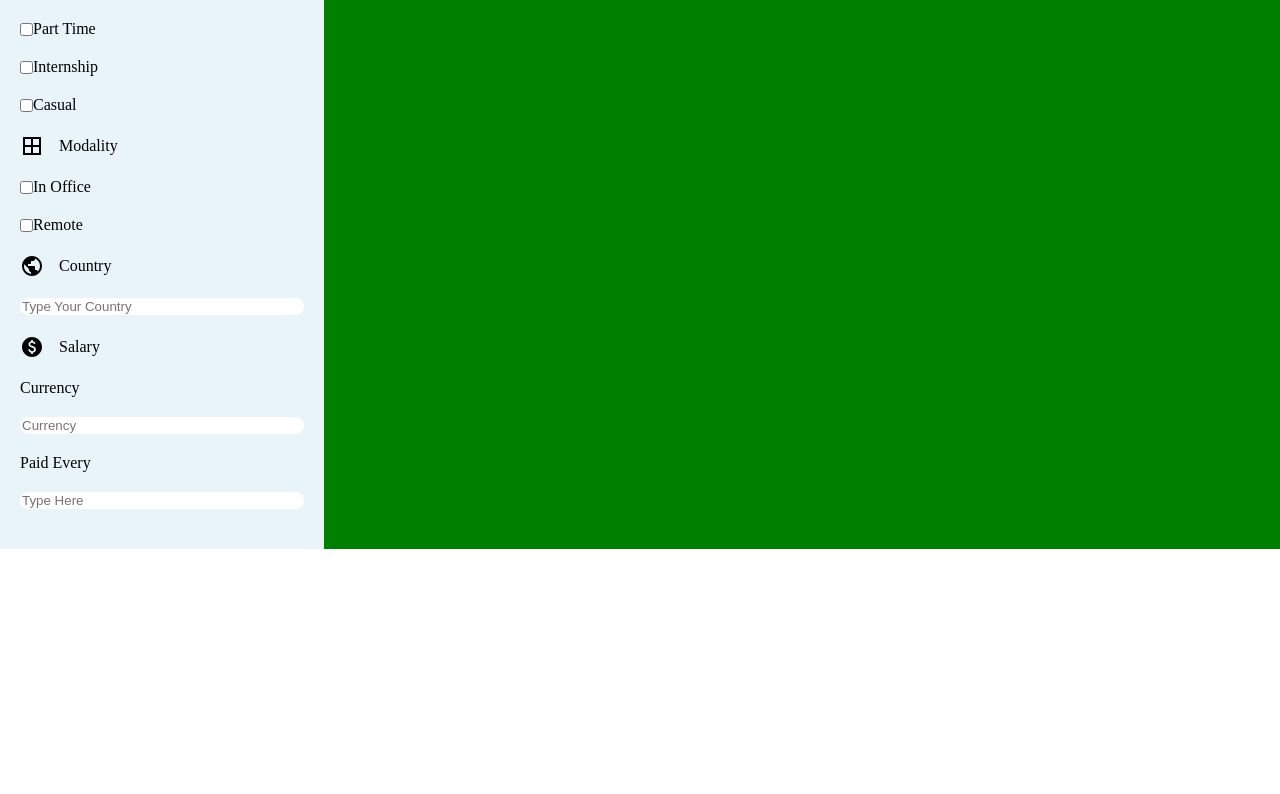
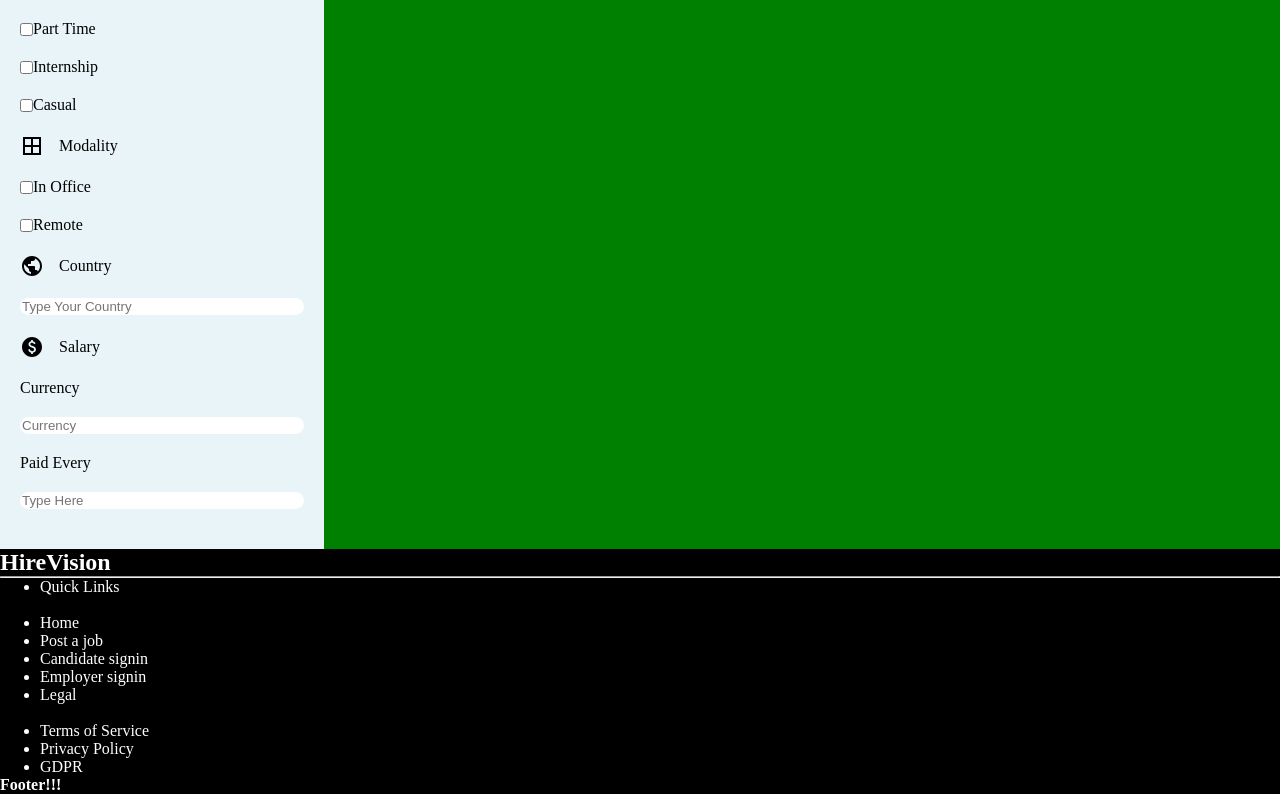
Before and after one commit to dilauow/loopsSDGP, a React (Create React App) app in the folder frontend/: page / in a window 1280 px wide. Shown: the part 213-1007 px from the top of the page. Before the commit the page ends 800 px from the top, so only its background shows below. Built offline with nearby package versions, Linux system fonts and the light colour scheme.

Commit message:
Working on footer

```diff
--- /dev/null
+++ b/frontend/src/components/Footer/Footer.css
@@ -0,0 +1,4 @@
+.main-footer {
+  background-color: black;
+  color: white;
+}
--- /dev/null
+++ b/frontend/src/components/Footer/Footer.js
@@ -0,0 +1,44 @@
+import React from "react";
+import "./Footer.css";
+
+const Footer = () => {
+  return (
+    <div className="main-footer">
+      <div className="container">
+        <div className="row">
+          <div className="product-title">
+            <h2>HireVision</h2>
+          </div>
+          <hr></hr>
+          <div className="row">
+            {/* Column01 */}
+            <div className="col">
+              <ul className="ist-unstyled">
+                <li>Quick Links</li>
+                <br></br>
+                <li>Home</li>
+                <li>Post a job</li>
+                <li>Candidate signin</li>
+                <li>Employer signin</li>
+              </ul>
+            </div>
+            {/* Column02 */}
+            <div className="col">
+              <ul className="ist-unstyled">
+                <li>Legal</li>
+                <br></br>
+                <li>Terms of Service</li>
+                <li>Privacy Policy</li>
+                <li>GDPR</li>
+              </ul>
+            </div>
+            {/* Column03 */}
+          </div>
+        </div>
+      </div>
+      <h4>Footer!!!</h4>
+    </div>
+  );
+};
+
+export default Footer;
--- a/frontend/src/pages/Home/Home.js
+++ b/frontend/src/pages/Home/Home.js
@@ -1,18 +1,21 @@
-import React from 'react'
-import NavBar from '../../components/Navigation/NavBar'
-import Leftpane from '../../components/Leftpane/leftpane'
-import Rightpane from '../../components/Rightpane/rightpane'
-import "./home.css"
-
+import React from "react";
+import NavBar from "../../components/Navigation/NavBar";
+import Leftpane from "../../components/Leftpane/leftpane";
+import Rightpane from "../../components/Rightpane/rightpane";
+import "./home.css";
+import Footer from "../../components/Footer/Footer";
 
 export default function Home() {
   return (
     <>
-    <NavBar/>
-    <div className="bottomcontainer">
-      <Leftpane/>
-      <Rightpane/>
-    </div>
+      <NavBar />
+      <div className="bottomcontainer">
+        <Leftpane />
+        <Rightpane />
+      </div>
+      <div>
+        <Footer />
+      </div>
     </>
-  )
+  );
 }
```
